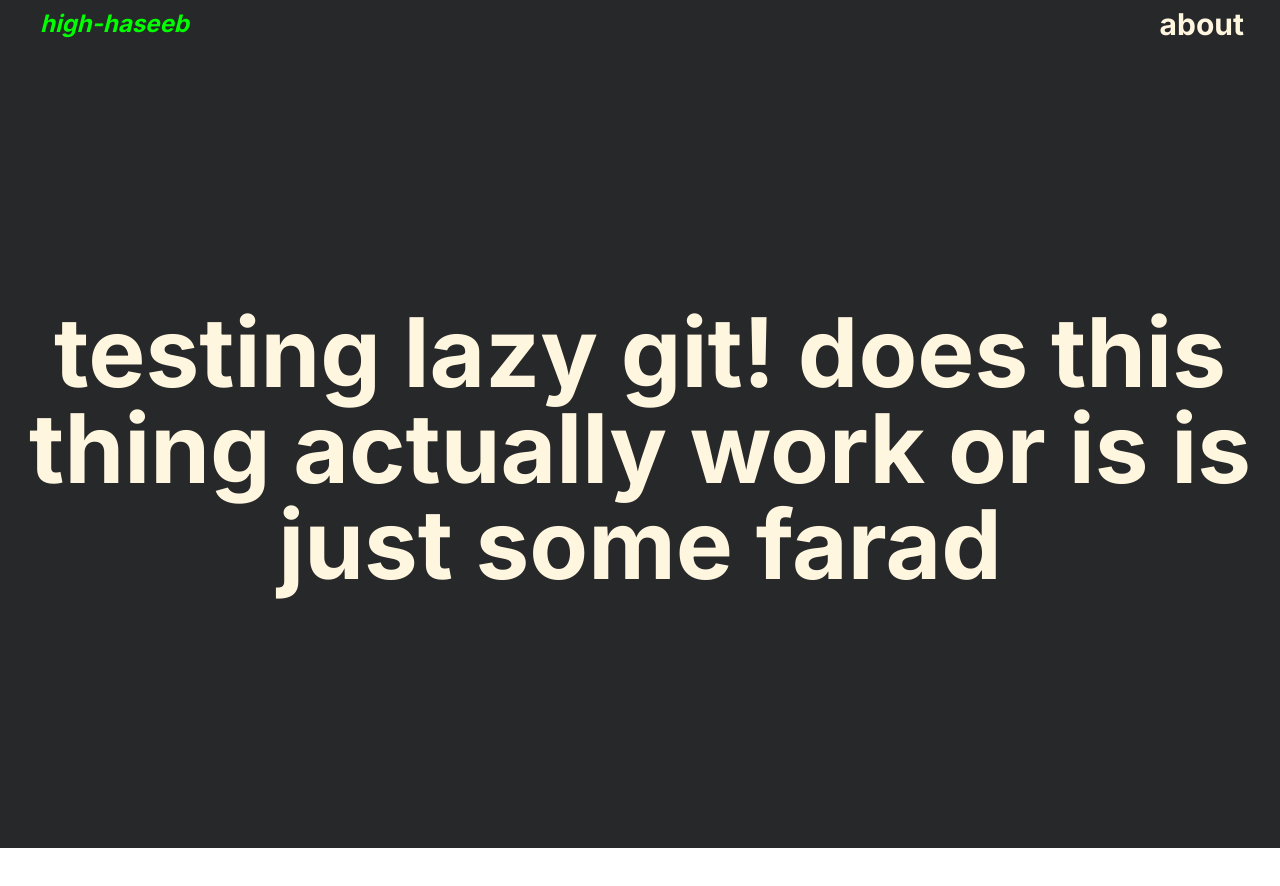
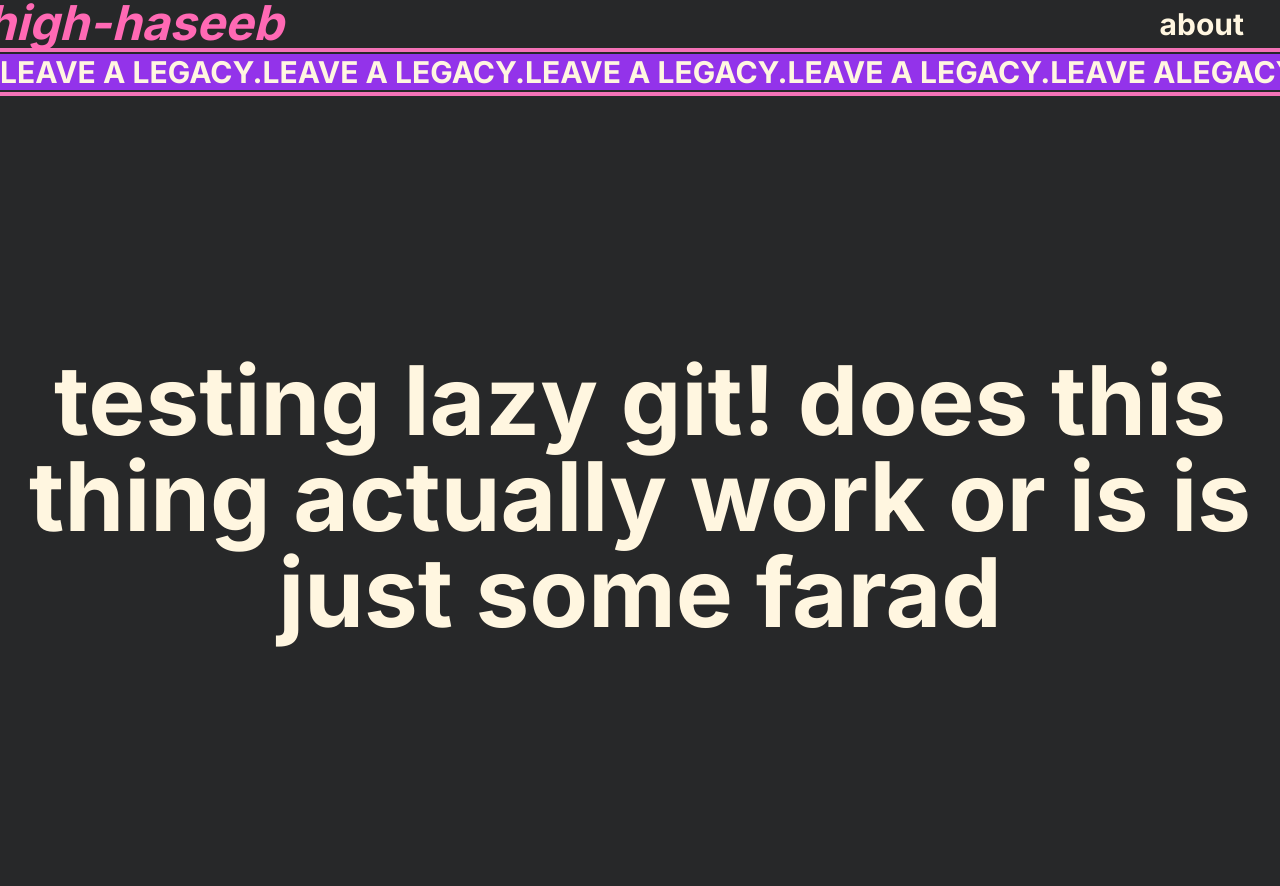
Before and after one commit to high-haseeb/high-haseeb.github.io, a Next.js app: page / in a window 1280 px wide. Shown: the top 886 px of the page. Before the commit the page ends 848 px from the top, so only its background shows below. Built offline with nearby package versions, Linux system fonts and the light colour scheme.

Commit message:
tried making the headline

```diff
--- a/app/globals.css
+++ b/app/globals.css
@@ -11,8 +11,8 @@
 
     /* Hide scrollbar for IE, Edge and Firefox */
     .no-scrollbar {
-          -ms-overflow-style: none;  /* IE and Edge */
-          scrollbar-width: none;  /* Firefox */
+      -ms-overflow-style: none; /* IE and Edge */
+      scrollbar-width: none; /* Firefox */
     }
   }
 }
--- a/app/page.jsx
+++ b/app/page.jsx
@@ -1,10 +1,12 @@
 "use client";
+import Headline from "@/components/headline";
 import Navbar from "@/components/navbar";
 
 export default function Home() {
   return (
     <div className="">
       <Navbar />
+      <Headline/>
       <div className="h-screen w-full bg-blackC flex items-center justify-center">
         <h1 className="p-5 font-bold text-whiteC text-8xl text-center w-full">
           {" "}
--- /dev/null
+++ b/components/headline.jsx
@@ -0,0 +1,14 @@
+import React from "react";
+
+function Headline() {
+  return (
+    <div className="h-12 border-pink-400 bg-blackC flex  items-center border-y-4 w-full">
+      <div className="text-3xl text-whiteC font-bold whitespace-nowrap bg-purple-600 overflow-hidden">
+        LEAVE A LEGACY.LEAVE A LEGACY.LEAVE A LEGACY.LEAVE A LEGACY.LEAVE
+        ALEGACY.
+      </div>
+    </div>
+  );
+}
+
+export default Headline;
--- a/components/navbar.jsx
+++ b/components/navbar.jsx
@@ -3,7 +3,7 @@ import Link from "next/link";
 import { animated, useSpring } from "@react-spring/web";
 
 function Navbar() {
-  const [click, toggle] = useState(false);
+  const [click, toggle] = useState(true);
   const springs = useSpring({
     from: { color: "hotpink", x: 0 },
     color: click ? "hotpink" : "lime",
```
Lines whose indentation alone changed are shown as unchanged.
